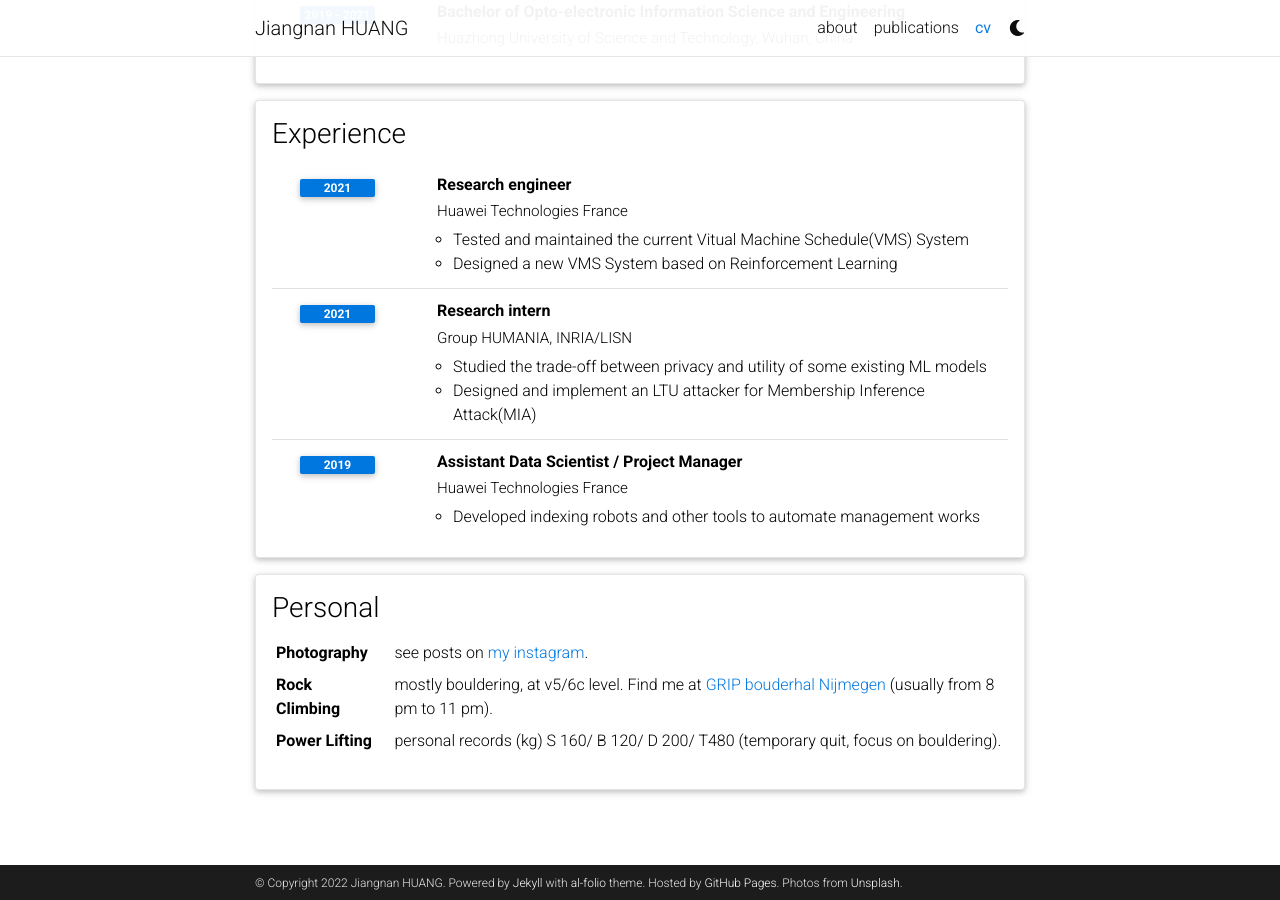
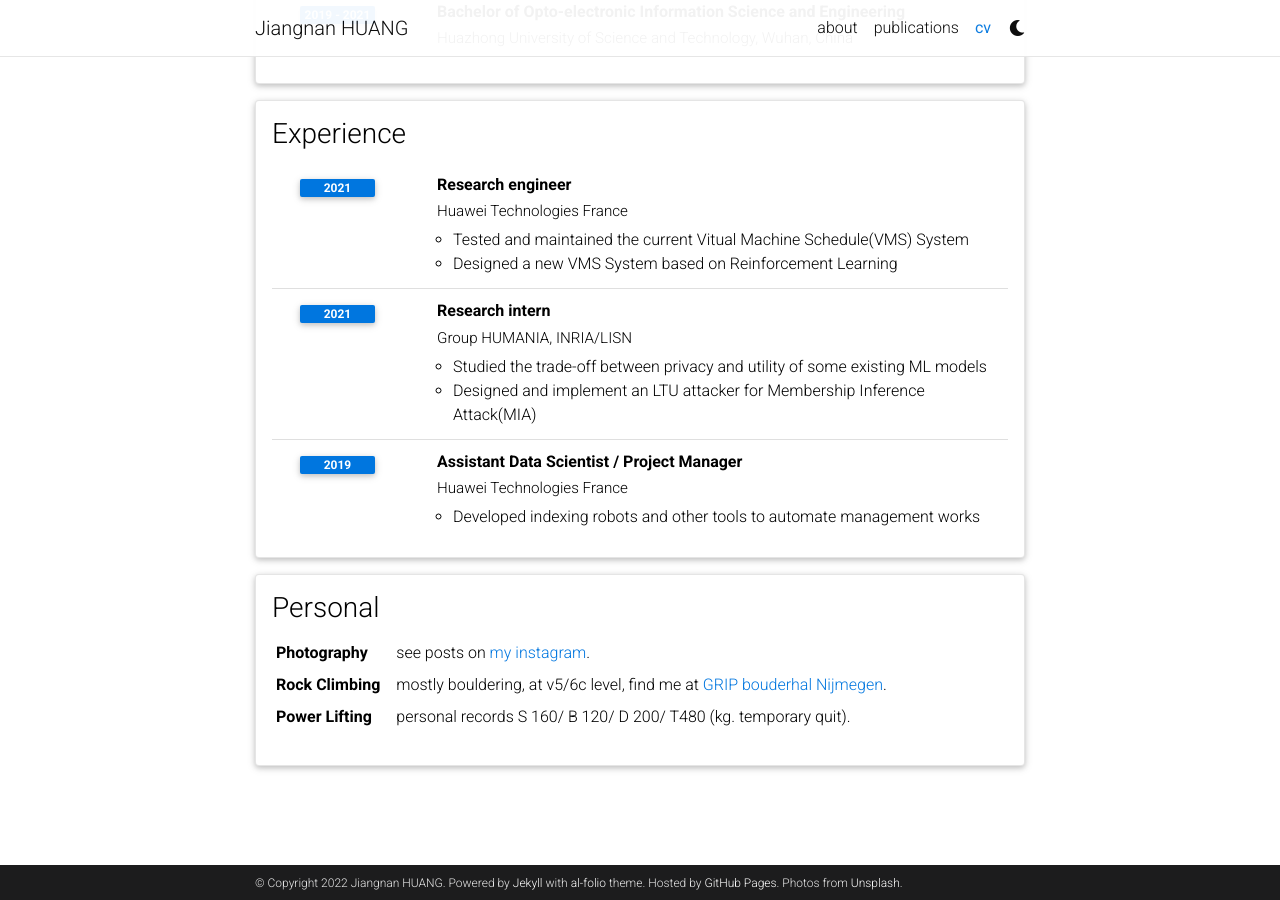
Before and after one commit to jiangnanpro/jiangnanpro.github.io, a Jekyll site: the page built from _pages/cv.md, in a window 1280 px wide and 900 px high, scrolled down 589 px. Built offline with Jekyll 4.4.1, drawn with Linux system fonts in a browser that asks for light colours; comment, search, counter and statistics services are not loaded; a style sheet for code colours, icons or effects is not loaded.

Commit message:
update cv page

```diff
--- a/_data/cv.yml
+++ b/_data/cv.yml
@@ -52,6 +52,6 @@
     - name: Photography
       value: see posts on <a href="https://www.instagram.com/jiangnan_jonah/">my instagram</a>.
     - name: Rock Climbing
-      value: mostly bouldering, at v5/6c level. Find me at <a href="https://gripnijmegen.nl/boulderhal/">GRIP bouderhal Nijmegen</a> (usually from 8 pm to 11 pm).
+      value: mostly bouldering, at v5/6c level, find me at <a href="https://gripnijmegen.nl/boulderhal/">GRIP bouderhal Nijmegen</a>.
     - name: Power Lifting
-      value: personal records (kg) S 160/ B 120/ D 200/ T480 (temporary quit, focus on bouldering).
+      value: personal records S 160/ B 120/ D 200/ T480 (kg. temporary quit).
```
